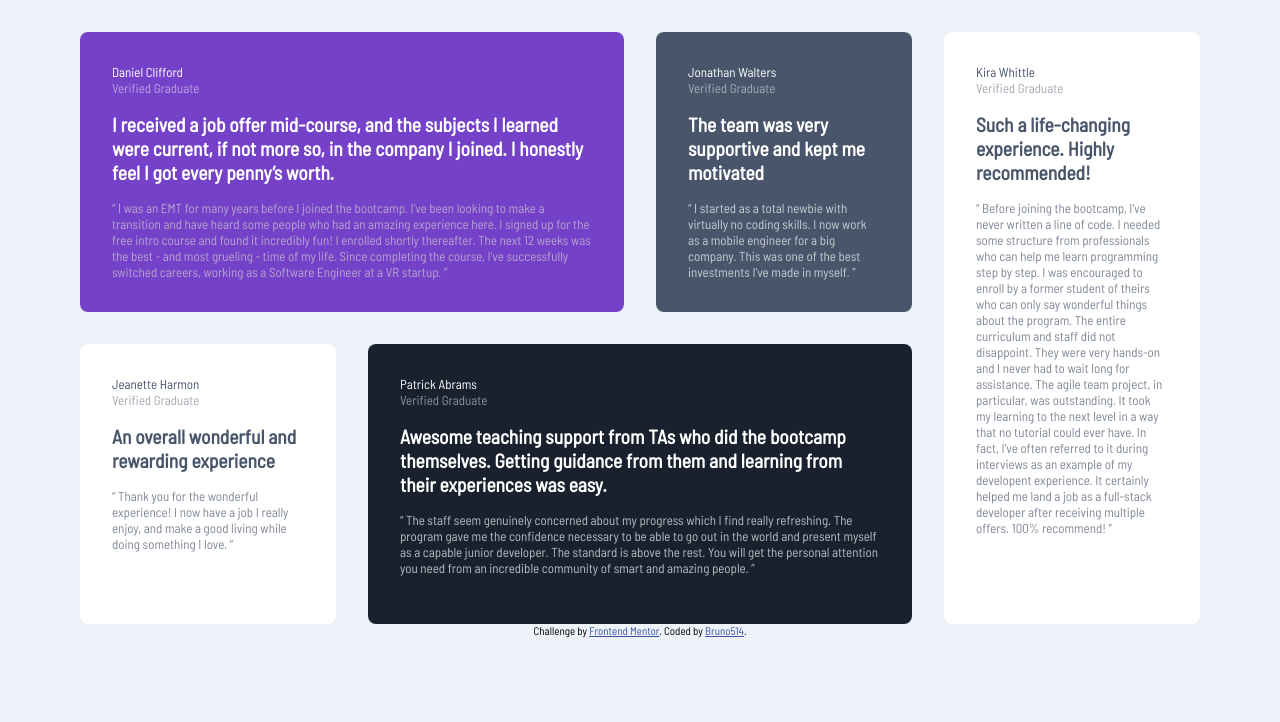
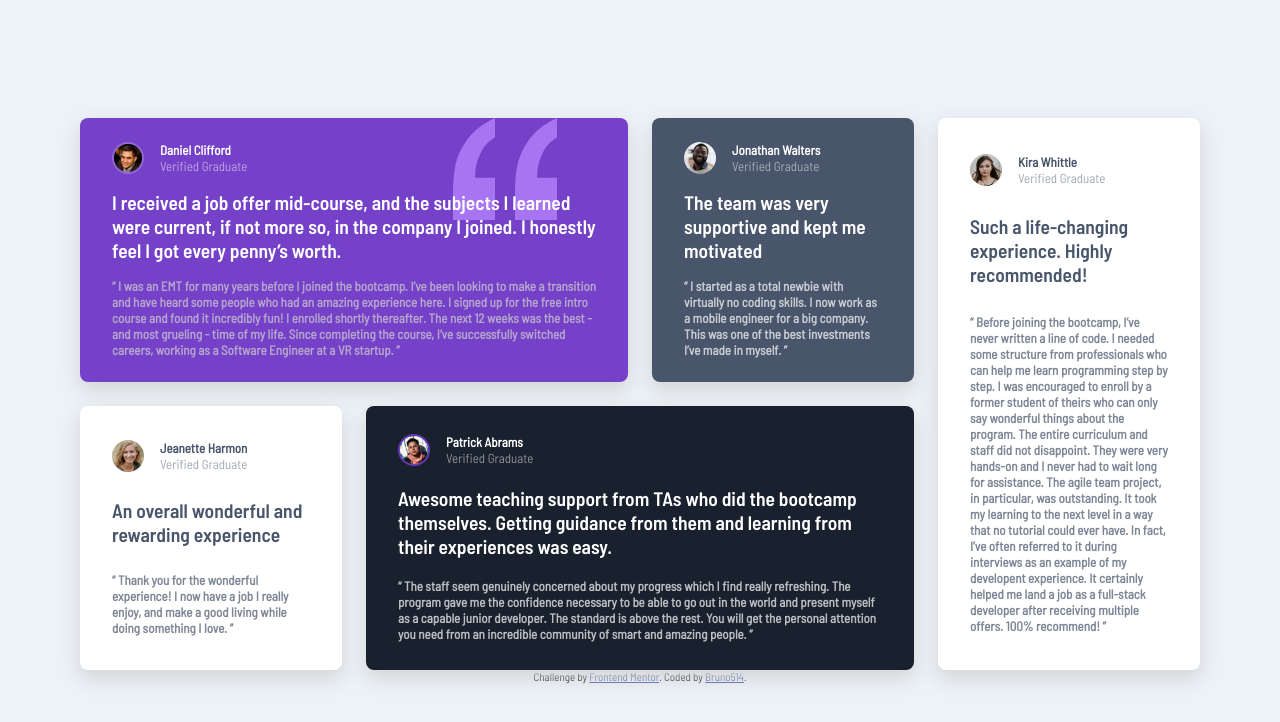
Before and after one commit to Bruno514/Testimonials-Grid-Section, a plain HTML site: page index.html in a window 1280 px wide. Drawn offline with Linux system fonts and the light colour scheme.

Commit message:
finish challenge, for now

```diff
--- a/index.html
+++ b/index.html
@@ -29,9 +29,17 @@
   <body>
     <main>
       <article class="comment comment--bg-violet">
+        <img class="quote-mark" src="./images/bg-pattern-quotation.svg" alt="Quote mark">
         <aside class="comment__author">
+          <img
+            class="author__picture author__picture--light-violet-border"
+            src="./images/image-daniel.jpg"
+            alt="Daniel Clifford profile picture"
+          />
+          <div class="wrapper">
             <p class="author__name">Daniel Clifford</p>
             <p class="author__status">Verified Graduate</p>
+          </div>
         </aside>
 
         <h1 class="comment__heading">
@@ -52,8 +60,15 @@
 
       <article class="comment comment--bg-grayish-blue">
         <aside class="comment__author">
+          <img
+            class="author__picture"
+            src="./images/image-jonathan.jpg"
+            alt="Jonathan Walters profile picture"
+          />
+          <div class="wrapper">
             <p class="author__name">Jonathan Walters</p>
             <p class="author__status">Verified Graduate</p>
+          </div>
         </aside>
 
         <h1 class="comment__heading">
@@ -68,8 +83,15 @@
 
       <article class="comment">
         <aside class="comment__author">
+          <img
+            class="author__picture"
+            src="./images/image-jeanette.jpg"
+            alt="Daniel Clifford profile picture"
+          />
+          <div class="wrapper">
             <p class="author__name">Jeanette Harmon</p>
             <p class="author__status">Verified Graduate</p>
+          </div>
         </aside>
 
         <h1 class="comment__heading">
@@ -83,8 +105,16 @@
 
       <article class="comment comment--bg-blackish-blue">
         <aside class="comment__author">
+          <img
+            class="author__picture author__picture--dark-violet-border"
+            src="./images/image-patrick.jpg"
+            alt="Daniel Clifford profile picture"
+          />
+
+          <div class="wrapper">
             <p class="author__name">Patrick Abrams</p>
             <p class="author__status">Verified Graduate</p>
+          </div>
         </aside>
 
         <h1 class="comment__heading">
@@ -104,8 +134,15 @@
 
       <article class="comment">
         <aside class="comment__author">
+          <img
+            class="author__picture"
+            src="./images/image-kira.jpg"
+            alt="Daniel Clifford profile picture"
+          />
+          <div class="wrapper">
             <p class="author__name">Kira Whittle</p>
             <p class="author__status">Verified Graduate</p>
+          </div>
         </aside>
 
         <h1 class="comment__heading">
--- a/sass/index.scss
+++ b/sass/index.scss
@@ -1,27 +1,32 @@
 @use "./resets" as *;
 @use "./colors" as *;
 @use "./fonts" as *;
+
+@use "sass:color";
 
 html {
   background-color: $light-grayish-blue;
   font-family: "Barlow Semi Condensed Regular";
 }
-
 body {
-  display: flex;
   padding: 2rem;
-  flex-direction: column;
-  justify-content: center;
-  align-items: center;
   font-size: 13px;
+  @media screen and (min-width: 60rem) {
+    display: flex;
+    height: 100vh;
+    flex-direction: column;
+    justify-content: center;
+    align-items: center;
+  }
 }
 
 main {
   max-width: 70rem;
   display: grid;
-  gap: 2rem;
+  gap: 1.5rem;
   grid-template-columns: 1fr;
   grid-template-rows: 1fr;
+
   @media screen and (min-width: 60rem) {
     grid-template-columns: repeat(4, 1fr);
     grid-template-rows: 1fr 1fr;
@@ -39,16 +44,26 @@ main {
 }
 
 .comment {
+  box-shadow: lightgray 0px 8px 20px 0;
   background-color: $white;
+  position: relative;
   color: $very-dark-grayish-blue;
-  padding: 2rem;
+  padding-block: 1.5rem;
+  padding-inline: 2rem;
   border-radius: 0.5rem;
+  display: flex;
+  flex-direction: column;
+  justify-content: space-evenly;
+  gap: 1rem;
+  overflow: hidden;
   &__heading {
     font-weight: 600;
-    margin-block: 1rem;
+    font-family: "Barlow Semi Condensed Semi Bold";
+    z-index: 2;
   }
   &__quote {
-    font-weight: 500;
+    font-weight: 600;
+    font-size: 13px;
     opacity: 70%;
     &--color-gray {
       color: $light-gray;
@@ -68,10 +83,40 @@ main {
   }
 }
 
+aside {
+  display: flex;
+  align-items: center;
+  gap: 1rem;
+}
+
 .author {
   &__name {
+    font-weight: 600;
   }
   &__status {
     opacity: 50%;
   }
+  &__picture {
+    max-inline-size: 100%;
+    height: 2rem;
+    border-radius: 2rem;
+    &--dark-violet-border {
+      border: solid 2px color.adjust($color: $moderate-violet, $lightness: -5%);
+    }
+    &--light-violet-border {
+      border: solid 2px color.adjust($color: $moderate-violet, $lightness: 10%);
+    }
+  }
 }
+
+.quote-mark {
+  position: absolute;
+  inline-size: 6.5rem;
+  margin-inline-end: 1rem;
+  top: 0%;
+  right: 0%;
+
+  @media screen and (min-width: 60rem) {
+    left: 68%;
+  }
+}
```
Also changed, not shown: css/index.css, 1 other file. Lines whose indentation alone changed are shown as unchanged.
